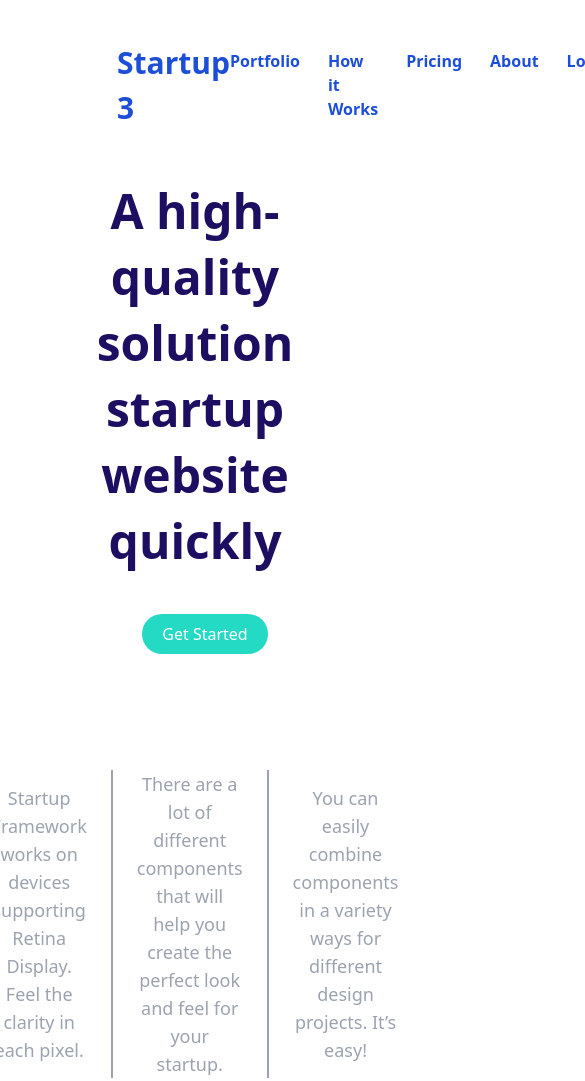
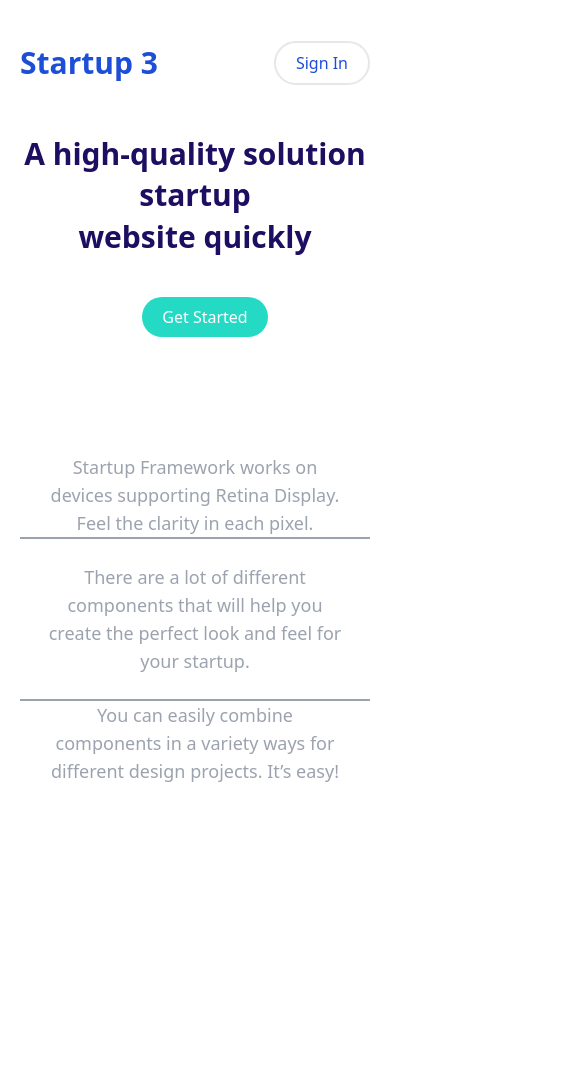
Before and after one commit to emmaudebu/tailwind-class, a website: page src/header5.html in a window 390 px wide. Shown: the top 1081 px of the page, 585 px wide, since content can reach past the window. After the commit the page ends 844 px from the top, so only its background shows below. Drawn offline with nearby package versions, Linux system fonts and the light colour scheme.

Commit message:
responsive

```diff
--- a/src/header5.html
+++ b/src/header5.html
@@ -10,13 +10,13 @@
     <title>Document</title>
 </head>
 
-<body class=" font-DM Sans">
-    <header class="  mx-auto px-[117px] pt-10 h-screen  ">
+<body class=" font-DM Sans ">
+    <header class=" mt-10 px-5">
         <nav class="flex items-center justify-between mb-12">
             <span class=" text-blue-700 font-bold text-[30px]">Startup 3</span>
-            <div class="menu flex items-center gap-5  ">
+            <div class="  items-center gap-5 md:flex  ">
                 <ul
-                    class="menu-link flex justify-around  hidden gap-7 mr-5 font-DM Sans text-blue-700 font-semibold  lg:flex">
+                    class="menu-link hidden justify-around  gap-7 mr-5 font-DM Sans text-blue-700 font-semibold md:flex">
                     <li>Portfolio</li>
                     <li>How it Works</li>
                     <li>Pricing</li>
@@ -28,21 +28,29 @@
         </nav>
         <section class="flex flex-col items-center justify-center text-center mt-11">
 
-            <div class="font-semibold text-[#1E0E62] text-5xl leading-snug ">A high-quality solution startup <br>
+            <div class="font-semibold text-[#1E0E62] text-3xl leading-snug md:text-5xl leading-snug ">A high-quality solution startup <br>
                 website
                 quickly</div>
             <button
                 class="ml-5 border-grey-700 border-2  my-10 px-5 py-2 rounded-full border-none text-white bg-[#25DAC5]">Get
                 Started</button>
+
+
+
             <img src="./images/Macbook Pro.png" alt="" class="banner  mb-10">
-            <section class="flex justify-center items-center my-9">
-                <p class="text-gray-400 text-lg px-6 ">Startup Framework works on devices supporting Retina Display.
+            <section class="flex flex-col  justify-center items-center my-9 md:flex-row">
+                <p class="text-gray-400 text-lg px-6  border-b-2 border-gray-400 md:border-b-0 border-gray-400">Startup
+                    Framework works
+                    on devices
+                    supporting Retina Display.
                     Feel the clarity in each pixel.</p>
-                <p class="text-gray-400 text-lg px-6 border-x-2 border-gray-400  ">There are a lot of different
+                <p class="text-gray-400 text-lg p-6 border-none md:border-gray-400 border-x-2 ">
+                    There are a lot of different
                     components that will help you
                     create the perfect look and feel for
                     your startup.</p>
-                <p class="text-gray-400 text-lg px-6 ">You can easily combine components in a variety ways for
+                <p class="text-gray-400 text-lg px-6  border-t-2 border-gray-400 md:border-t-0 border-gray-400 ">You can
+                    easily combine components in a variety ways for
                     different design projects. It’s easy!</p>
             </section>
         </section>
```
Also changed, not shown: dist/output.css.
